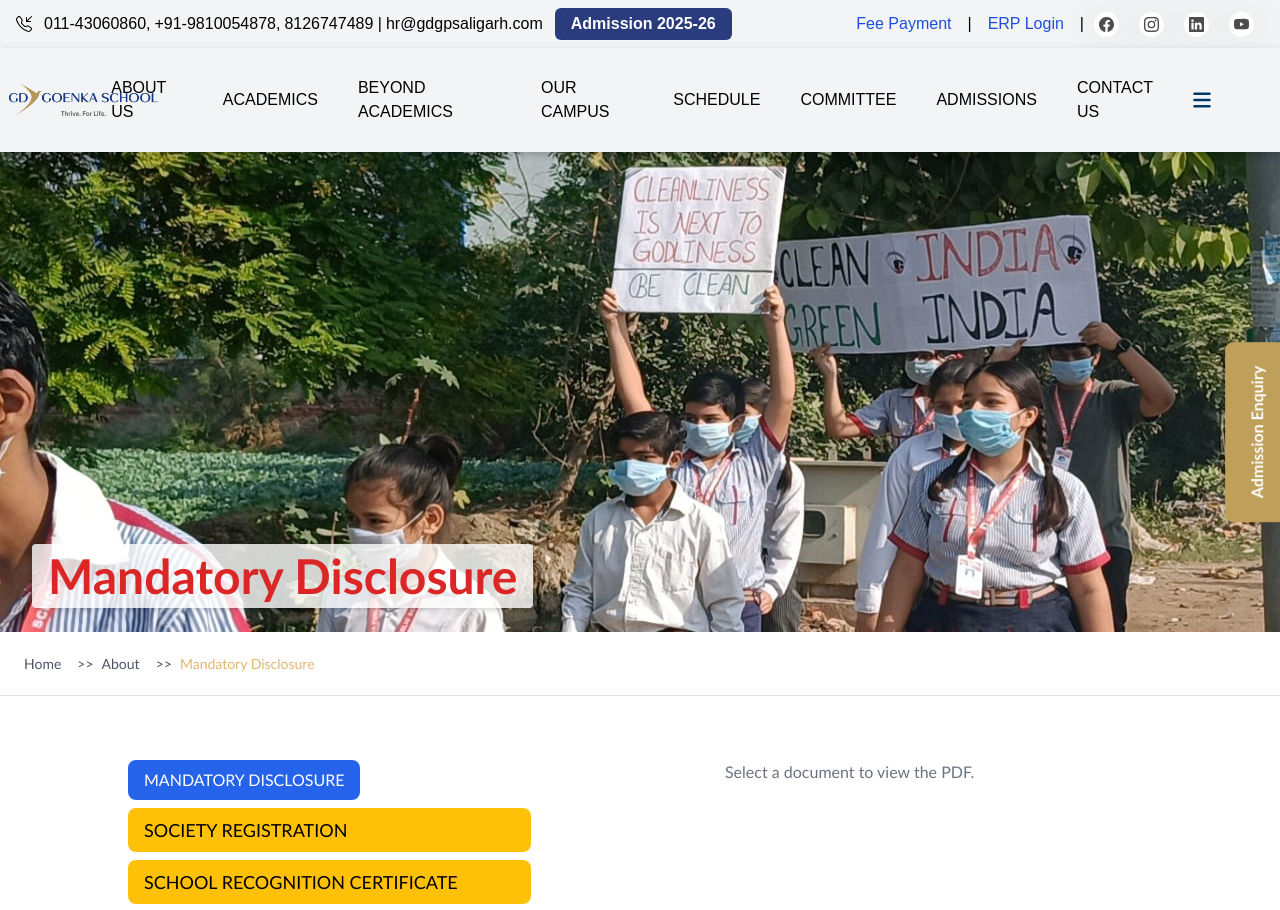
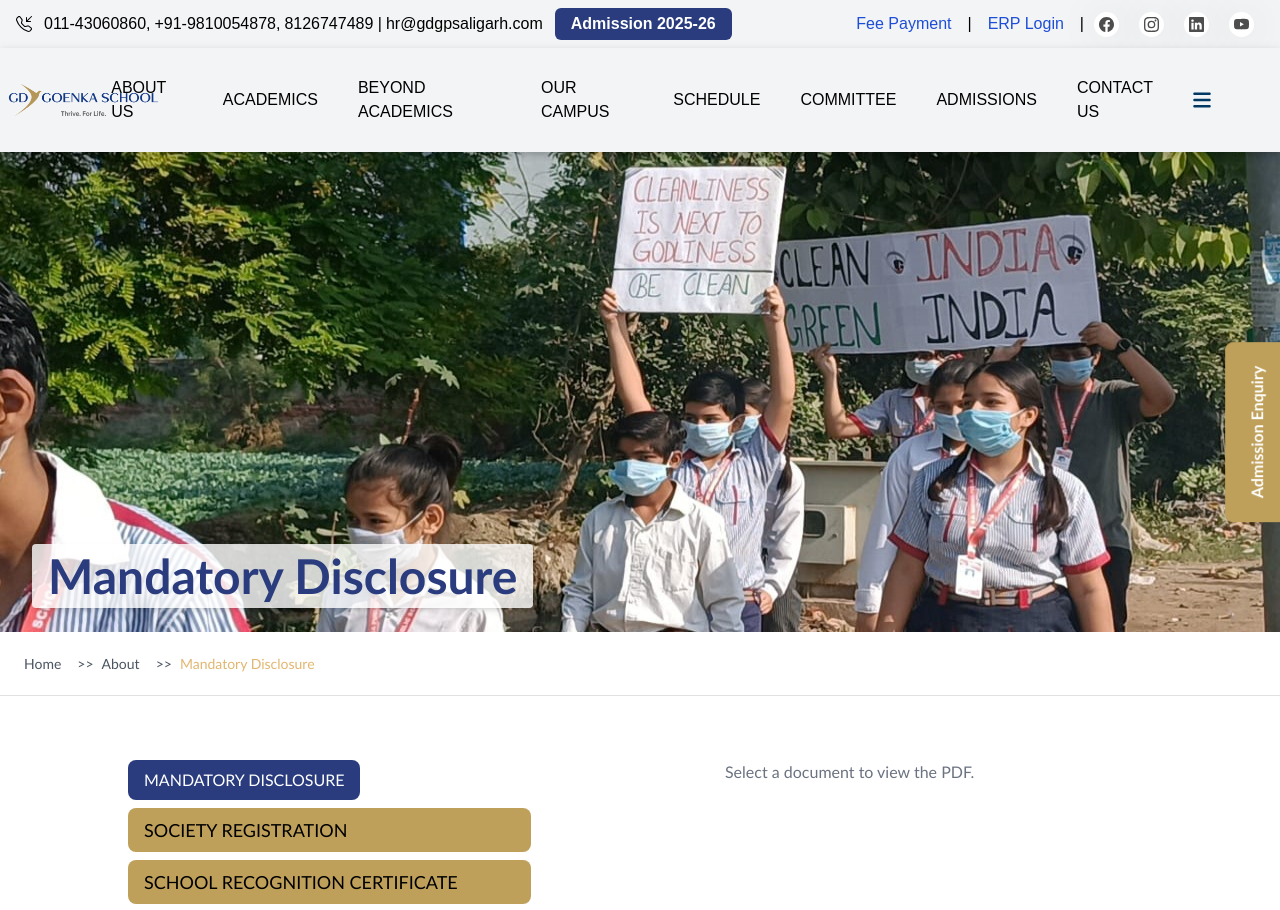
Before and after one commit to Crazyshinobi/Gd-Goenka-Aligarh, a React (Create React App) app in the folder client/: page /about/mandatory-disclosure in a window 1280 px wide. Shown: the top 910 px of the page. Built offline with nearby package versions, Linux system fonts and the light colour scheme; no server answers; a web font is replaced by a local one.

Commit message:
added activity

```diff
--- a/client/src/pages/Activities.jsx
+++ b/client/src/pages/Activities.jsx
@@ -37,6 +37,7 @@ import PTMImage from "../assets/PTMImg.jpeg";
 import TeejImage from "../assets/TeejCelebration.jpeg";
 import GuruPurnimaImage from "../assets/GuruPurnimaImg.jpeg";
 import YogaDayImage from "../assets/YogaImage.jpeg";
+import RakshaBandhan from '../assets/RakshaBandhanImg.jpeg'
 
 import { Helmet } from "react-helmet";
 
@@ -264,6 +265,14 @@ const Activities = () => {
         "The vibrant festival of Teej was celebrated at G.D. Goenka Public School, Aligarh with great zeal and traditional fervor. Students dressed in colorful attire participated in cultural performances, including folk songs and dances, highlighting the significance of the festival. The event encouraged students to appreciate cultural heritage and festive traditions.",
       image: TeejImage,
     },
+    {
+  id: 30,
+  title: "Raksha Bandhan Celebration",
+  description:
+    "Raksha Bandhan is celebrated at G.D. Goenka Aligarh with joy and tradition. The festival strengthens the bond between brothers and sisters, where students participate in tying rakhis, exchanging gifts, and sharing heartfelt moments that promote love, respect, and unity.",
+  image: RakshaBandhan,
+},
+
   ];
 
   return (
--- a/client/src/pages/ImageGallery.jsx
+++ b/client/src/pages/ImageGallery.jsx
@@ -130,7 +130,7 @@ const ImageGallery = () => {
           transition={{ duration: 1.5 }}
         />
         <motion.h1
-          className="absolute bottom-4 shadow-md md:bottom-6 left-4 md:left-8 text-3xl md:text-5xl font-bold text-red-600 bg-white bg-opacity-80 px-4 py-2 rounded"
+          className="absolute bottom-4 shadow-md md:bottom-6 left-4 md:left-8 text-3xl md:text-5xl font-bold text-[#2a3c7e] bg-white bg-opacity-80 px-4 py-2 rounded"
           initial={{ y: 100, opacity: 0 }}
           animate={{ y: 0, opacity: 1 }}
           transition={{
--- a/client/src/pages/MandatoryDisclosure.jsx
+++ b/client/src/pages/MandatoryDisclosure.jsx
@@ -81,7 +81,7 @@ const MandatoryDisclosure = () => {
           transition={{ duration: 0.8 }}
         />
         <motion.h1
-          className="absolute bottom-4 shadow-md md:bottom-6 left-4 md:left-8 text-2xl md:text-5xl font-bold text-red-600 bg-white bg-opacity-80 px-4 py-2 rounded"
+          className="absolute bottom-4 shadow-md md:bottom-6 left-4 md:left-8 text-2xl md:text-5xl font-bold text-[#2a3c7e] bg-white bg-opacity-80 px-4 py-2 rounded"
           initial={{ y: 50, opacity: 0 }}
           animate={{ y: 0, opacity: 1 }}
           transition={{ duration: 0.8, delay: 0.2 }}
@@ -97,7 +97,7 @@ const MandatoryDisclosure = () => {
         <div className="lg:w-2/5 mb-4 lg:mb-0 text-left">
           <button
             onClick={() => handlePdfSelect(MandatoryDisclosurePdf)}
-            className="text-base text-white bg-blue-600 py-2 px-4 rounded-lg uppercase mb-2 block"
+            className="text-base text-white bg-[#2a3c7e] py-2 px-4 rounded-lg uppercase mb-2 block"
           >
             Mandatory Disclosure
           </button>
@@ -124,7 +124,7 @@ const MandatoryDisclosure = () => {
             <button
               key={index}
               onClick={() => handlePdfSelect(item.link)}
-              className="text-lg text-black uppercase bg-[#ffc107] border-[#ffc107] text-left py-2 px-4 rounded-lg mb-2 w-full"
+              className="text-lg text-black uppercase bg-[#bea05a] border-[#bea05a] text-left py-2 px-4 rounded-lg mb-2 w-full"
             >
               {item.label}
             </button>
```
Also changed, not shown: client/src/assets/RakshaBandhanImg.jpeg (added).
